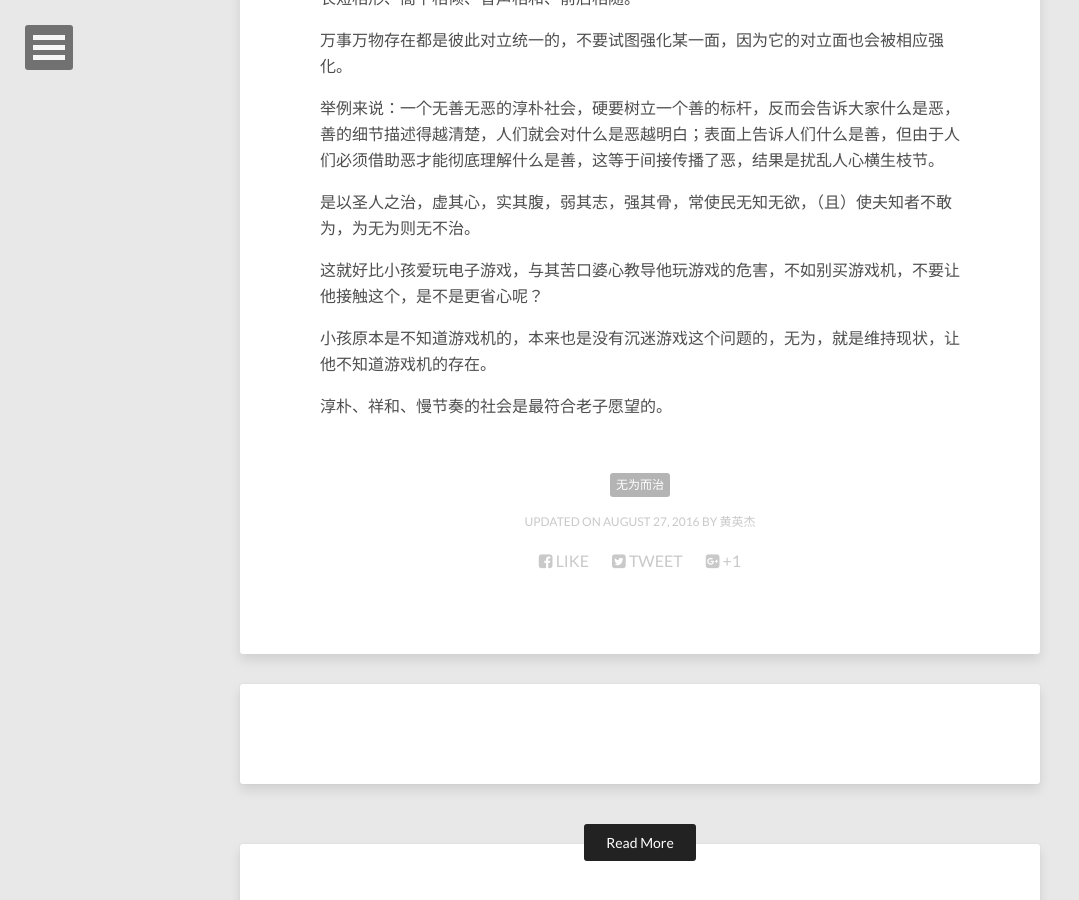
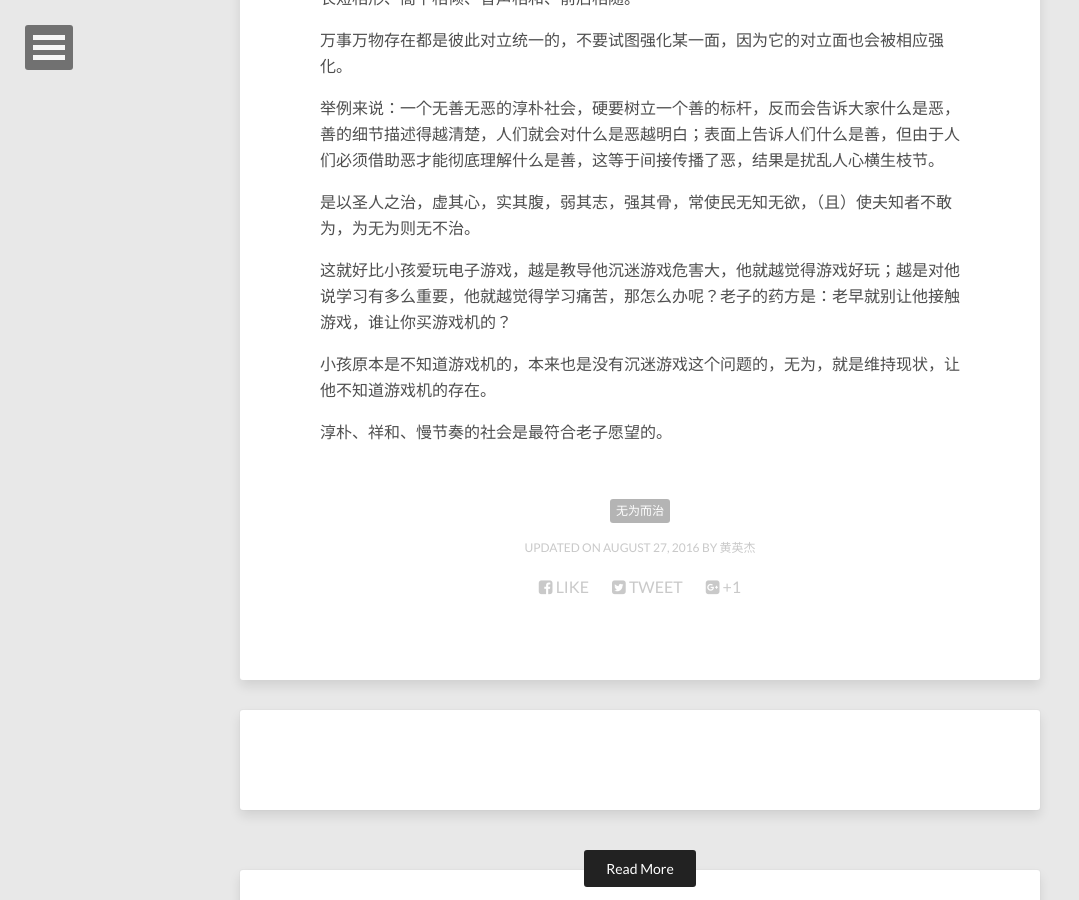
Before and after one commit to huangyingjie/readinghub, a Jekyll site: the page built from _posts/2016-08-27-heweiwuweierzhi.md, in a window 1280 px wide and 900 px high, scrolled down 404 px. Shown: the whole window, without its empty margins (0-1079 px from the left). Built offline with Jekyll 4.4.1, drawn with Linux system fonts in a browser that asks for light colours; comment, search, counter and statistics services are not loaded.

Commit message:
改变措辞

```diff
--- a/_posts/2016-08-27-heweiwuweierzhi.md
+++ b/_posts/2016-08-27-heweiwuweierzhi.md
@@ -16,7 +16,7 @@ tags: [无为而治]
 
 是以圣人之治，虚其心，实其腹，弱其志，强其骨，常使民无知无欲，（且）使夫知者不敢为，为无为则无不治。
 
-这就好比小孩爱玩电子游戏，与其苦口婆心教导他玩游戏的危害，不如别买游戏机，不要让他接触这个，是不是更省心呢？
+这就好比小孩爱玩电子游戏，越是教导他沉迷游戏危害大，他就越觉得游戏好玩；越是对他说学习有多么重要，他就越觉得学习痛苦，那怎么办呢？老子的药方是：老早就别让他接触游戏，谁让你买游戏机的？
 
 小孩原本是不知道游戏机的，本来也是没有沉迷游戏这个问题的，无为，就是维持现状，让他不知道游戏机的存在。
 
```
